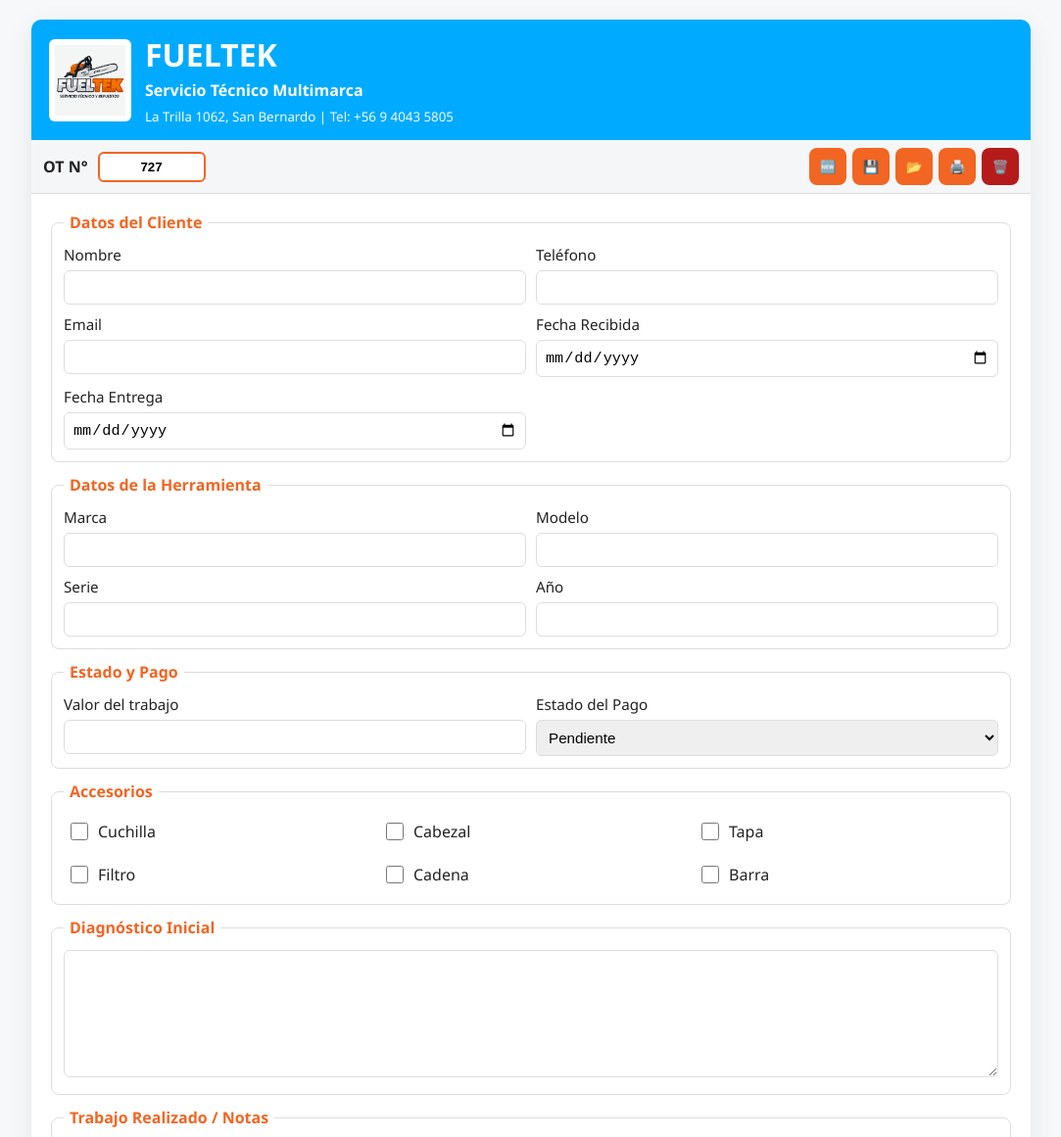
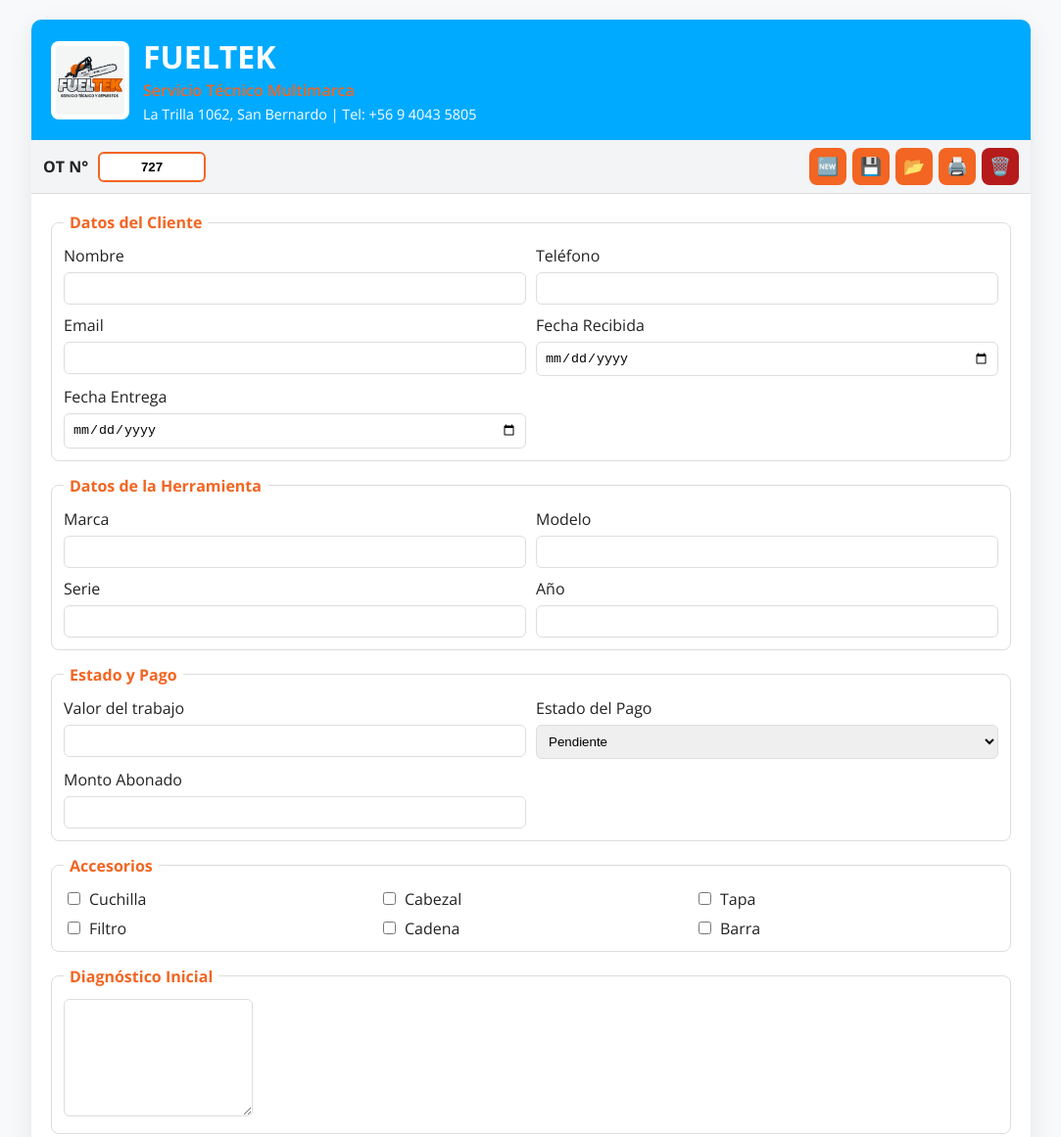
Before and after one commit to CryptoWorldX9/OT-FuelTek, a plain HTML site: page index.html in a window 1280 px wide. Shown: the top 1161 px of the page at 98% size, without its empty margins (98-1181 px from the left). Drawn offline with nearby package versions, Linux system fonts and the light colour scheme.

Commit message:
Refactor CSS variables and styles for consistency

```diff
--- a/styles.css
+++ b/styles.css
@@ -1,132 +1,117 @@
-:root{
-  --primary:#00aaff; /* azul cielo para header/footer */
-  --accent:#f26522;  /* naranja para títulos y acentos */
-  --dark:#222;
-  --border:#ddd;
-  --bg:#f7f8f9;
-  --card:#fff;
-  --muted:#666;
+:root {
+  --primary: #00aaff;
+  --accent: #f26522;
+  --border: #ddd;
+  --bg: #f8f9fb;
+  --card: #fff;
+  --text: #222;
 }
 
-*{box-sizing:border-box}
-body{
-  font-family: "Segoe UI", Roboto, Arial, sans-serif;
-  margin:0;
-  background:var(--bg);
-  color:#222;
+* { box-sizing: border-box; }
+
+body {
+  font-family: 'Open Sans', sans-serif;
+  background: var(--bg);
+  color: var(--text);
+  margin: 0;
 }
 
-.wrapper{
-  max-width:1020px;
-  margin:20px auto;
-  background:var(--card);
-  border-radius:10px;
-  box-shadow:0 8px 28px rgba(0,0,0,0.08);
-  overflow:hidden;
+.wrapper {
+  max-width: 1020px;
+  margin: 20px auto;
+  background: var(--card);
+  border-radius: 10px;
+  box-shadow: 0 8px 28px rgba(0, 0, 0, 0.08);
+  overflow: hidden;
 }
 
-/* ENCABEZADO - azul corporativo */
-header{
-  display:flex;
-  gap:14px;
-  align-items:center;
-  background:var(--primary);
-  color:white;
-  padding:14px 18px;
+header {
+  display: flex;
+  align-items: center;
+  gap: 14px;
+  background: var(--primary);
+  color: white;
+  padding: 16px 20px;
 }
-.logo{width:84px;height:84px;object-fit:contain;background:white;padding:6px;border-radius:6px}
-.header-info{flex:1;text-align:left}
-.header-info h1{margin:0}
-.header-info p{color:white;margin:4px 0;font-weight:600}
-.header-info small{opacity:0.95}
+.logo { width: 80px; height: 80px; background: white; border-radius: 8px; object-fit: contain; padding: 5px; }
+.header-info h1 { margin: 0; font-weight: 700; }
+.header-info p { color: var(--accent); margin: 2px 0; font-weight: 600; }
+.header-info small { font-size: 0.9rem; }
 
-/* MAIN */
-main{padding:18px}
+.ot-bar {
+  display: flex;
+  justify-content: space-between;
+  align-items: center;
+  background: #f3f4f6;
+  padding: 8px 12px;
+  border-bottom: 1px solid var(--border);
+}
+.ot-bar .left { display: flex; align-items: center; gap: 10px; }
+.ot-label { font-weight: 700; }
+#otNumber {
+  width: 110px; text-align: center; font-weight: 700;
+  border: 2px solid var(--accent); border-radius: 6px; padding: 6px;
+}
 
-/* top bar */
-.ot-bar{
-  display:flex;
-  justify-content:space-between;
-  align-items:center;
-  padding:8px 12px;
-  background:#f5f6f7;
-  border-bottom:1px solid var(--border);
-  gap:12px;
+.controls { display: flex; gap: 6px; }
+.controls button {
+  width: 38px; height: 38px;
+  border: none; border-radius: 8px;
+  background: var(--accent); color: white;
+  cursor: pointer; font-size: 1.1rem;
 }
-.ot-bar .left{display:flex;align-items:center;gap:10px}
-.ot-label{font-weight:700}
-#otNumber{width:110px;text-align:center;font-weight:700;border:2px solid var(--accent);border-radius:6px;padding:6px}
+.controls button:hover { background: #e05b1a; }
+.controls .danger { background: #b51b1b; }
 
-/* controls buttons small and uniform */
-.controls{display:flex;gap:6px;flex-wrap:wrap;align-items:center}
-.controls button, .import-label{
-  width:38px;height:38px;border-radius:8px;border:none;background:var(--accent);color:white;
-  display:inline-flex;align-items:center;justify-content:center;cursor:pointer;
+main { padding: 18px; }
+
+fieldset {
+  border: 1px solid var(--border);
+  border-radius: 8px;
+  padding: 12px;
+  margin-bottom: 14px;
 }
-.controls button:hover, .import-label:hover{background:#d95718}
-.controls .danger{background:#b51b1b}
+legend {
+  color: var(--accent);
+  font-weight: 700;
+  padding: 0 6px;
+}
+.grid { display: grid; gap: 10px; }
+.grid-2col { grid-template-columns: 1fr 1fr; }
+.stack { display: flex; flex-direction: column; gap: 6px; }
+.stack input, .stack select, textarea {
+  border: 1px solid var(--border);
+  border-radius: 6px;
+  padding: 8px;
+}
+textarea { min-height: 120px; resize: vertical; }
 
-.import-label input{display:none}
+.checkbox-grid.aligned {
+  display: grid;
+  grid-template-columns: repeat(3, 1fr);
+  gap: 8px 12px;
+}
+.checkbox-item { display: flex; align-items: center; gap: 6px; }
 
-/* form fields */
-fieldset{border:1px solid var(--border);border-radius:8px;padding:12px;margin-bottom:12px}
-legend{color:var(--accent);font-weight:700;padding:0 6px}
+footer {
+  background: var(--primary);
+  color: white;
+  text-align: center;
+  padding: 10px;
+  font-size: 0.9rem;
+}
 
-.grid{display:grid;gap:10px}
-.grid-2col{grid-template-columns: 1fr 1fr}
-.spaced label{padding-right:12px} /* adds spacing between pairs visually */
-
-.stack{display:flex;flex-direction:column;gap:6px;font-size:0.95rem}
-.stack input, .stack select, textarea{padding:8px;border-radius:6px;border:1px solid var(--border);font-size:0.95rem}
-textarea{width:100%;min-height:130px;resize:vertical}
-
-/* checkbox grid aligned */
-.checkbox-grid.aligned{
-  display:grid;
-  grid-template-columns: repeat(3, 1fr);
-  gap:8px 12px;
+/* PRINT STYLES */
+@page { size: letter; margin: 12mm; }
+@media print {
+  body { background: white; }
+  header, .ot-bar, .controls, footer { display: none !important; }
+  #printArea, #printArea * { visibility: visible; }
+  #printArea {
+    position: absolute;
+    left: 0; top: 0;
+    width: 100%;
+    padding: 15mm;
+    box-sizing: border-box;
+  }
 }
-.checkbox-item{display:flex;align-items:center;gap:10px;background:#fff;padding:6px;border-radius:6px;border:1px solid transparent}
-.checkbox-item input[type="checkbox"]{width:18px;height:18px;margin:0;flex:0 0 auto}
-
-/* payment grid */
-.grid-pay{display:grid;grid-template-columns:1fr 1fr 1fr;gap:10px}
-.hidden{display:none}
-
-/* firmas centradas */
-.firmas{display:flex;justify-content:center;gap:120px;margin:22px 0}
-.firma-box{width:36%;text-align:center}
-.firma-box input{width:100%;height:38px;text-align:center;border-radius:6px;border:1px solid var(--border)}
-
-/* notas */
-.notas{background:#fbfbfb;border-left:4px solid var(--accent);padding:10px;border-radius:6px}
-
-/* modal - lista de OT */
-.modal{position:fixed;left:0;top:0;width:100%;height:100%;display:flex;align-items:center;justify-content:center;background:rgba(0,0,0,0.45);z-index:40}
-.modal.hidden{display:none}
-.modal-content{width:880px;background:#fff;border-radius:8px;padding:14px;box-shadow:0 12px 30px rgba(0,0,0,0.2)}
-.modal-header{display:flex;justify-content:space-between;align-items:center;margin-bottom:10px}
-.modal-body input{width:100%;padding:8px;border-radius:6px;border:1px solid var(--border);margin-bottom:10px}
-.orders-list{max-height:420px;overflow:auto;border:1px solid #eee;padding:8px;border-radius:6px}
-.order-row{display:flex;justify-content:space-between;align-items:center;padding:8px;border-bottom:1px solid #f1f1f1}
-.order-row:last-child{border-bottom:none}
-.order-actions button{margin-left:6px;padding:6px 8px;border-radius:6px;border:none;background:var(--primary);color:white;cursor:pointer}
-.order-actions button.small{padding:6px}
-
-/* print area hidden by default; print styles below */
-.print-area{display:none}
-
-/* pie de página - azul */
-footer{background:var(--primary);color:white;padding:8px;text-align:center;font-size:0.9rem}
-
-/* print styles: ficha profesional */
-@page{size:letter;margin:15mm}
-@media print{
-  body{background:white}
-  .controls, .ot-bar .controls, .import-label, .modal, .controls button {display:none !important}
-  .wrapper{box-shadow:none;margin:0;border-radius:0}
-  /* show only printArea */
-  body *{visibility:hidden}
-  #printArea, #printArea *{visibility:visible}
-  #printArea{position:absolute;left:0;top:0;width:100%;padding:10mm;box-sizing:border-box}
-}
```
